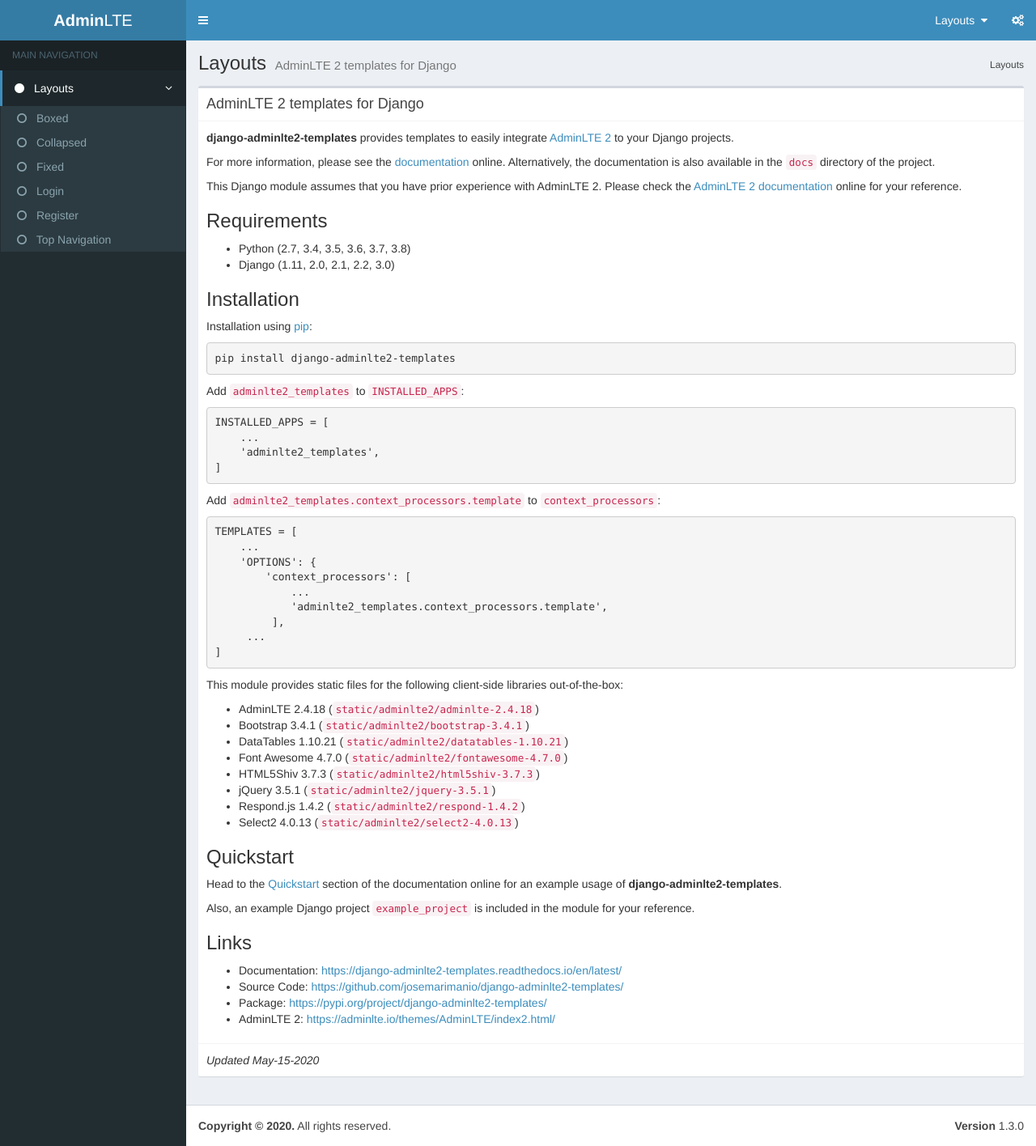
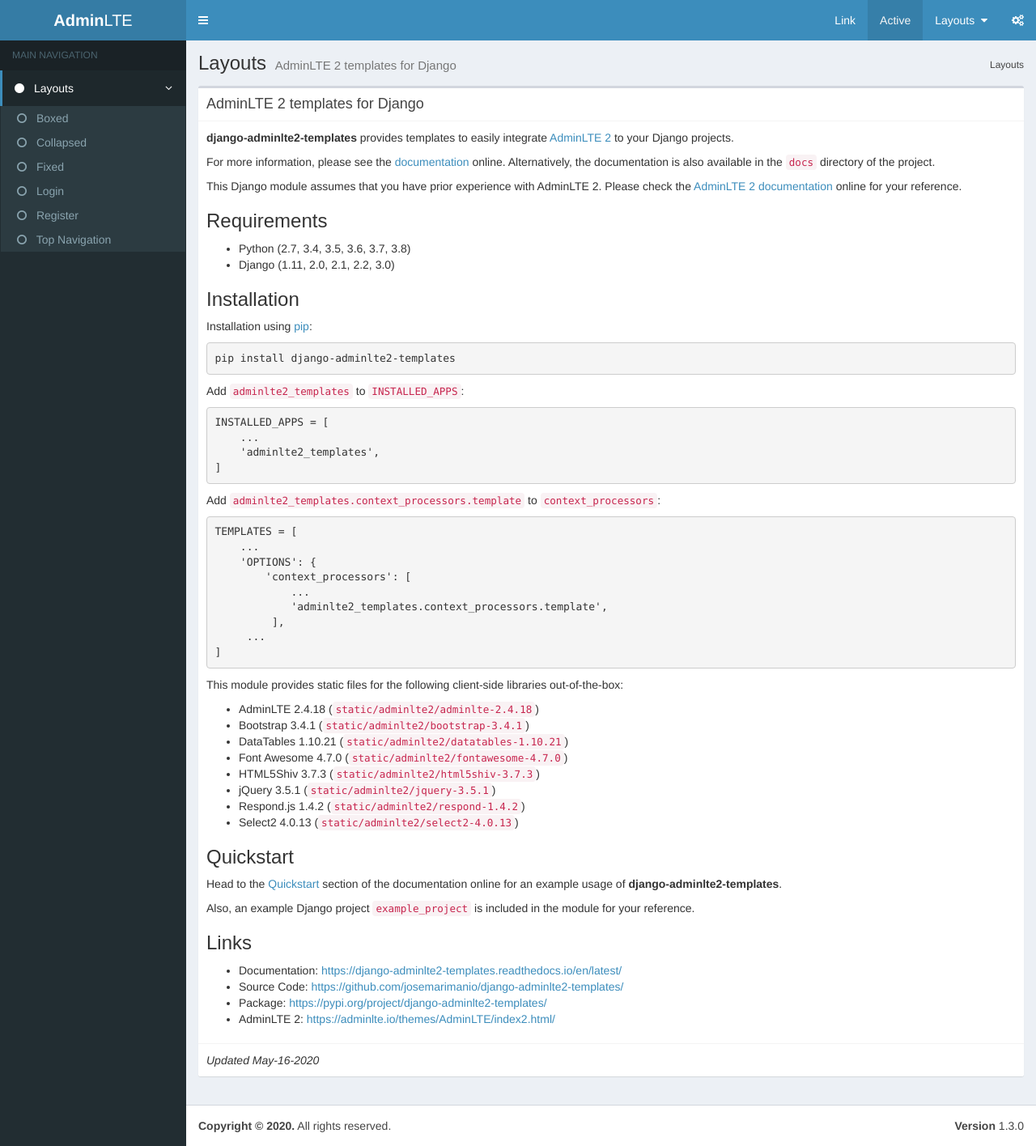
Before and after one commit to josemarimanio/django-adminlte2-templates, a Django app: page /layouts/ in a window 1280 px wide. Shown: the whole page at 81% size. Run offline with Django 3.2, Linux system fonts and the light colour scheme; some libraries are stand-ins or nearby versions.

Commit message:
Updated example project

```diff
--- a/example_project/templates/adminlte2/components/header.html
+++ b/example_project/templates/adminlte2/components/header.html
@@ -4,7 +4,15 @@
 
 {% block header_items %}
 {#  Layouts  #}
-    <li class="dropdown notifications-menu">
+    <li>
+        <a href="#">Link</a>
+    </li>
+
+    <li class="active">
+        <a href="#">Active</a>
+    </li>
+
+    <li class="dropdown">
         <a href="#" class="dropdown-toggle" data-toggle="dropdown" role="button">
             Layouts &nbsp;<i class="fa fa-caret-down"></i>
         </a>
--- a/example_project/templates/layouts/_common_content.html
+++ b/example_project/templates/layouts/_common_content.html
@@ -119,6 +119,6 @@
         </p>
     </div>
     <div class="box-footer">
-        <i>Updated May-15-2020</i>
+        <i>Updated May-16-2020</i>
     </div>
 </div>
```
Also changed, not shown: example_project/templates/adminlte2/components/header_top_navigation.html (+18 -0 lines).
